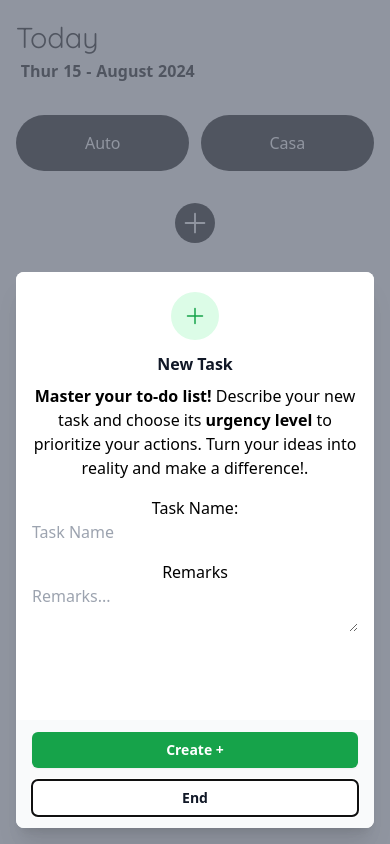
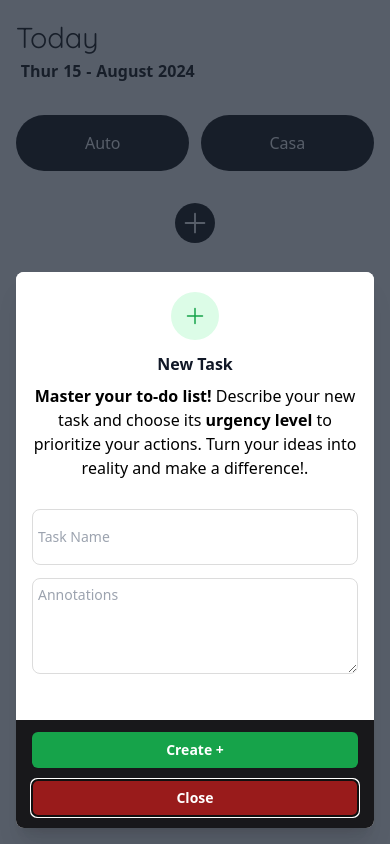
Before and after one commit to ignaarguello/TSM---Frontend, a React (Vite) app: page / in a window 390 px wide. Both pictures are taken after a click on the element 195 px from the left and 223 px from the top of the page. Built offline with nearby package versions, Linux system fonts and the light colour scheme.

Commit message:
update: mejoras en estilos del moda y responsive

```diff
--- a/src/components/FormModal/Modal.jsx
+++ b/src/components/FormModal/Modal.jsx
@@ -16,13 +16,13 @@ import { useContext } from 'react'
 export default function Modal(props) {
     const { isOpen, setIsOpen } = useContext(ModalContext)
 
-    const CloseModal = () => { isOpen ? setIsOpen(false) : !isOpen ? setIsOpen(true) : pass  }
+    const CloseModal = () => { isOpen ? setIsOpen(false) : !isOpen ? setIsOpen(true) : pass }
 
     return (
         <Dialog open={isOpen} onClose={CloseModal} className="relative z-10">
             <DialogBackdrop
                 transition
-                className="fixed inset-0 bg-gray-500 bg-opacity-75 transition-opacity data-[closed]:opacity-0 data-[enter]:duration-300 data-[leave]:duration-200 data-[enter]:ease-out data-[leave]:ease-in"
+                className="fixed inset-0 bg-gray-800 bg-opacity-75 transition-opacity data-[closed]:opacity-0 data-[enter]:duration-300 data-[leave]:duration-200 data-[enter]:ease-out data-[leave]:ease-in"
             />
 
             <div className="fixed inset-0 z-10 w-screen overflow-y-auto">
@@ -51,11 +51,11 @@ export default function Modal(props) {
                                 </div>
                             </div>
                         </div>
-                        <div className="bg-gray-50 px-4 py-3 sm:flex sm:flex-row-reverse sm:px-6">
+                        <div className="bg-zinc-900 px-4 py-3 sm:flex sm:flex-row-reverse sm:px-6">
                             <button
                                 type="button"
                                 onClick={CloseModal}
-                                className="inline-flex w-full justify-center rounded-md bg-green-600 px-3 py-2 text-sm font-semibold text-white shadow-sm hover:bg-red-500 sm:ml-3 sm:w-auto"
+                                className="inline-flex w-full justify-center rounded-md bg-green-600 px-3 py-2 text-sm font-semibold text-white shadow-sm hover:bg-green-500 sm:ml-3 sm:w-auto"
                             >
                                 Create +
                             </button>
@@ -63,9 +63,9 @@ export default function Modal(props) {
                                 type="button"
                                 data-autofocus
                                 onClick={CloseModal}
-                                className="mt-3 inline-flex w-full justify-center rounded-md bg-white px-3 py-2 text-sm font-semibold text-gray-900 shadow-sm ring-1 ring-inset ring-gray-300 hover:bg-gray-50 sm:mt-0 sm:w-auto"
+                                className="mt-3 text-white inline-flex w-full justify-center rounded-md bg-red-800 px-3 py-2 text-sm font-semibold text-gray-900 shadow-sm  hover:bg-red-700 sm:mt-0 sm:w-auto"
                             >
-                                End
+                                Close
                             </button>
                         </div>
                     </DialogPanel>
--- a/src/components/FormTask/InputFormTask.jsx
+++ b/src/components/FormTask/InputFormTask.jsx
@@ -5,7 +5,6 @@ import '../../styles/InputFormTask.css'
 export default function InputFormTask() {
     return (
         <div id='Contenedor-Input_IFM'>
-            <label htmlFor="name-task-input">Task Name:</label>
             <input type="text" name="name-task-input" id="Name-Task-Input_IFT" placeholder='Task Name' />
         </div>
     )
--- a/src/components/FormTask/TextAreaFormTask.jsx
+++ b/src/components/FormTask/TextAreaFormTask.jsx
@@ -4,8 +4,7 @@ import '../../styles/TextAreaFormTask.css'
 export default function TextAreaFormTask() {
   return (
     <div id='Contenedot-TextArea_TAFT'>
-        <label htmlFor="description-task">Remarks</label>
-        <textarea name="description-task" id="TextArea_TAFT" placeholder='Remarks...'></textarea>
+        <textarea name="description-task" id="TextArea_TAFT" placeholder='Annotations'></textarea>
     </div>
   )
 }
--- a/src/styles/FormTask.css
+++ b/src/styles/FormTask.css
@@ -4,5 +4,8 @@
 @media screen and (min-width:360px) {
     #Contenedor-General_FormTask{
         /* border: 2px solid slateblue; */
+        margin-top: 1rem;
+        display: flex;
+        flex-direction: column;
     }
 }
--- a/src/styles/InputFormTask.css
+++ b/src/styles/InputFormTask.css
@@ -1,16 +1,26 @@
 /* Query para Android - 360px */
-@media screen and (min-width:360px) {
-    #Contenedor-Input_IFM{
-        /* border: 2px solid green; */
+@media screen and (min-width: 360px) {
+  /* Contenedor del Input */
+  #Contenedor-Input_IFM {
     display: flex;
     flex-direction: column;
     justify-content: center;
     align-items: center;
-        margin: 1rem 0;
+    margin: 0.8rem 0;
   }
 
-    #Name-Task-Input_IFT{
-        /* border: 2px solid orangered; */
+  /* Propiedades del Input */
+  #Name-Task-Input_IFT {
     width: 100%;
+    height: 3.5rem;
+    padding: 5px;
+    border: 1px solid gainsboro;
+    border-radius: 8px;
+    font-size: 14px;
+  }
+
+  /* Propiedades del Label */
+  #Label-Task-Name_IFM {
+    font-weight: bold;
   }
 }
--- a/src/styles/LinkPage.css
+++ b/src/styles/LinkPage.css
@@ -16,6 +16,7 @@
     background-color: black;
     border-radius: 30px;
     color: white;
+    cursor: pointer;
   }
 
   .Link-Section_LP:hover{
--- a/src/styles/OpenCloseIcon.css
+++ b/src/styles/OpenCloseIcon.css
@@ -16,5 +16,6 @@
     border-radius: 50%;
     padding: 5px;
     transition: transform 1s ease-in-out;
+    cursor: pointer;
   }
 }
--- a/src/styles/TextAreaFormTask.css
+++ b/src/styles/TextAreaFormTask.css
@@ -1,8 +1,18 @@
 /* Query para Android - 360px */
 @media screen and (min-width: 360px) {
+  /* Contenedor del TextArea */
   #Contenedot-TextArea_TAFT {
     /* border: 2px solid coral; */
     display: flex;
     flex-direction: column;
   }
+
+  /* Propiedades del Textarea */
+  #TextArea_TAFT{
+    border: 1px solid gainsboro;
+    height: 6rem;
+    padding: 5px;
+    border-radius: 8px;
+    font-size: 14px;
+  }
 }
```
Lines whose indentation alone changed are shown as unchanged.
